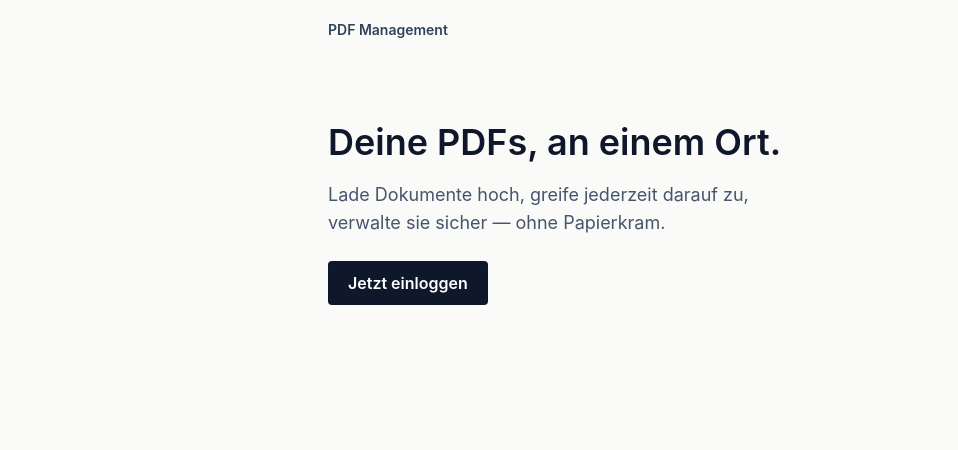
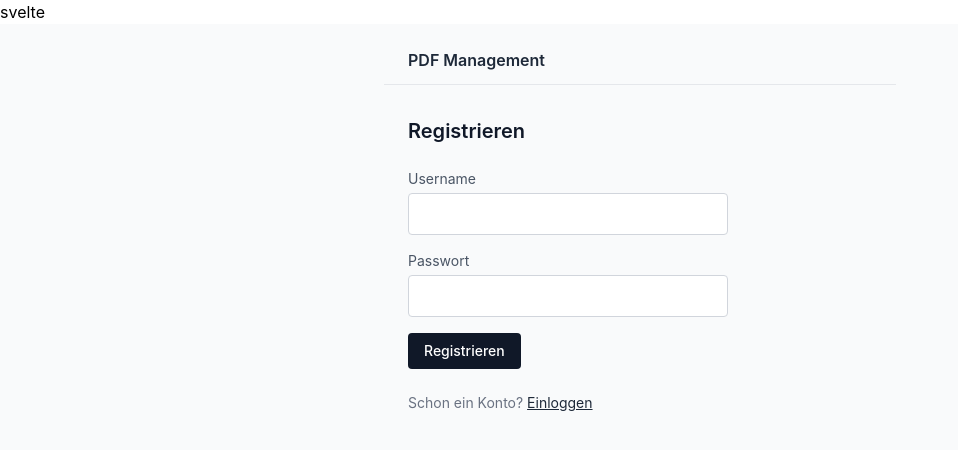
Before and after one commit to SerinaGuri/PDF_Management, a SvelteKit app: page / in a window 1280 px wide. Shown: the top 450 px of the page, without its empty margins (0-958 px from the left). Built offline with nearby package versions, Linux system fonts and the light colour scheme.

Commit message:
Add a bit of design

```diff
--- a/src/hooks.server.js
+++ b/src/hooks.server.js
@@ -1,4 +1,3 @@
-// src/hooks.server.js
 import { pool } from '$lib/server/db.js';
 
 export async function handle({ event, resolve }) {
@@ -7,7 +6,10 @@ export async function handle({ event, resolve }) {
 
   if (userId) {
     // User anhand der ID aus der DB laden
-    const [rows] = await pool.query('SELECT id, username, role FROM users WHERE id = ?', [userId]);
+    const [rows] = await pool.query(
+      'SELECT id, username, role FROM users WHERE id = ?',
+      [userId]
+    );
     if (rows.length > 0) {
       // User-Daten für alle Routen verfügbar machen (event.locals)
       event.locals.user = rows[0];
--- a/src/routes/+layout.svelte
+++ b/src/routes/+layout.svelte
@@ -1,14 +1,14 @@
+svelte
 <script>
   import './layout.css';
   let { children } = $props();
 </script>
 
-<div class="min-h-screen bg-stone-50 text-slate-800">
-  <div class="flex justify-between items-center max-w-2xl mx-auto px-6 pt-5 text-sm">
-    <a href="/" class="font-semibold text-slate-700 hover:text-orange-700 no-underline">PDF Management</a>
+<div class="min-h-screen bg-gray-50">
+  <div class="max-w-lg mx-auto px-6 pt-6 pb-3 flex justify-between items-center border-b border-gray-200">
+    <a href="/" class="font-semibold text-gray-800 no-underline">PDF Management</a>
   </div>
-
-  <div class="max-w-2xl mx-auto px-6 pt-12 pb-20">
+  <div class="max-w-lg mx-auto px-6 pt-8 pb-20">
     {@render children()}
   </div>
 </div>
--- a/src/routes/+page.svelte
+++ b/src/routes/+page.svelte
@@ -1,11 +1,27 @@
-<div class="pt-8 pb-6">
-  <h1 class="text-4xl font-semibold leading-tight text-slate-900">
-    Deine PDFs, an einem Ort.
-  </h1>
-  <p class="mt-4 text-lg text-slate-600 max-w-md">
-    Lade Dokumente hoch, greife jederzeit darauf zu, verwalte sie sicher — ohne Papierkram.
-  </p>
-  <a href="/login" class="inline-block mt-6 bg-slate-900 text-white font-semibold px-5 py-2.5 rounded hover:bg-orange-800 no-underline">
-    Jetzt einloggen
-  </a>
-</div>
+<script>
+  let { form } = $props();
+</script>
+
+<h1 class="text-xl font-semibold text-gray-900 mb-6">Registrieren</h1>
+
+<form method="POST" class="flex flex-col gap-4 max-w-xs">
+  <label class="flex flex-col gap-1 text-sm text-gray-600">
+    Username
+    <input type="text" name="username" required class="border border-gray-300 rounded px-3 py-2 text-gray-900" />
+  </label>
+  <label class="flex flex-col gap-1 text-sm text-gray-600">
+    Passwort
+    <input type="password" name="password" required class="border border-gray-300 rounded px-3 py-2 text-gray-900" />
+  </label>
+  <button type="submit" class="self-start bg-gray-900 text-white text-sm font-medium px-4 py-2 rounded hover:bg-gray-700">
+    Registrieren
+  </button>
+</form>
+
+{#if form?.error}
+  <p class="text-red-600 text-sm mt-3">{form.error}</p>
+{/if}
+
+<p class="text-sm text-gray-500 mt-6">
+  Schon ein Konto? <a href="/login" class="text-gray-800 underline">Einloggen</a>
+</p>
--- a/src/routes/admin/+page.svelte
+++ b/src/routes/admin/+page.svelte
@@ -2,28 +2,36 @@
   let { data } = $props();
 </script>
 
-<h1>Admin-Bereich</h1>
-<p>Eingeloggt als: {data.user.username}</p>
+<div class="flex justify-between items-center mb-6">
+  <div>
+    <h1 class="text-xl font-semibold text-gray-900">Admin-Bereich</h1>
+    <p class="text-sm text-gray-500">{data.user.username}</p>
+  </div>
+  <a href="/logout" class="text-sm text-gray-500 hover:text-gray-800 no-underline">Ausloggen</a>
+</div>
 
-<h2>Alle PDFs</h2>
-<table>
+<table class="w-full text-sm border-collapse">
   <thead>
     <tr>
-<th>Dateiname</th>
-<th>Hochgeladen von</th>
-<th>Aktion</th>
+      <th class="text-left text-xs font-semibold text-gray-500 pb-2 border-b border-gray-300">Dateiname</th>
+      <th class="text-left text-xs font-semibold text-gray-500 pb-2 border-b border-gray-300">Von</th>
+      <th class="text-left text-xs font-semibold text-gray-500 pb-2 border-b border-gray-300">Aktion</th>
     </tr>
   </thead>
   <tbody>
     {#each data.pdfs as pdf}
       <tr>
-<td>{pdf.filename}</td>
-<td>{pdf.username}</td>
-<td>
-<a href={pdf.filepath} target="_blank" download>Herunterladen</a>
-<form method="POST" action="?/delete" style="display:inline">
+        <td class="py-3 border-b border-gray-200 text-gray-800">{pdf.filename}</td>
+        <td class="py-3 border-b border-gray-200 text-gray-600">{pdf.username}</td>
+        <td class="py-3 border-b border-gray-200">
+          <a href={pdf.filepath} target="_blank" download class="text-gray-700 border border-gray-300 rounded px-3 py-1 text-xs no-underline hover:bg-gray-100 mr-2">
+            Herunterladen
+          </a>
+          <form method="POST" action="?/delete" class="inline">
             <input type="hidden" name="id" value={pdf.id} />
-<button type="submit">Löschen</button>
+            <button type="submit" class="text-red-700 border border-red-300 rounded px-3 py-1 text-xs hover:bg-red-50">
+              Löschen
+            </button>
           </form>
         </td>
       </tr>
--- a/src/routes/dashboard/+page.svelte
+++ b/src/routes/dashboard/+page.svelte
@@ -2,26 +2,35 @@
   let { data, form } = $props();
 </script>
 
-<h1>Willkommen, {data.user.username}</h1>
+<div class="flex justify-between items-center mb-6">
+  <h1 class="text-xl font-semibold text-gray-900">Willkommen, {data.user.username}</h1>
+  <a href="/logout" class="text-sm text-gray-500 hover:text-gray-800 no-underline">Ausloggen</a>
+</div>
 
-<form method="POST" action="?/upload" enctype="multipart/form-data">
-  <input type="file" name="pdf" accept="application/pdf" required />
-  <button type="submit">Hochladen</button>
+<form method="POST" action="?/upload" enctype="multipart/form-data" class="flex items-center gap-3 max-w-sm pb-6 border-b border-gray-200">
+  <input type="file" name="pdf" accept="application/pdf" required class="text-sm text-gray-600" />
+  <button type="submit" class="bg-gray-900 text-white text-sm font-medium px-4 py-2 rounded hover:bg-gray-700 shrink-0">
+    Hochladen
+  </button>
 </form>
 
 {#if form?.error}
-  <p style="color: red;">{form.error}</p>
+  <p class="text-red-600 text-sm mt-3">{form.error}</p>
 {/if}
 {#if form?.success}
-  <p style="color: green;">Upload erfolgreich!</p>
+  <p class="text-green-700 text-sm mt-3">Upload erfolgreich!</p>
 {/if}
 
-<h2>Meine PDFs</h2>
+<h2 class="text-sm font-semibold text-gray-500 mt-8 mb-2">Meine PDFs</h2>
 <ul>
   {#each data.pdfs as pdf}
-    <li>
-      {pdf.filename}
-      <a href={pdf.filepath} target="_blank" download>Herunterladen</a>
+    <li class="flex justify-between items-center py-3 border-b border-gray-200 text-sm">
+      <span class="text-gray-800">{pdf.filename}</span>
+      <a href={pdf.filepath} target="_blank" download class="text-gray-700 border border-gray-300 rounded px-3 py-1 text-xs no-underline hover:bg-gray-100">
+        Herunterladen
+      </a>
     </li>
+  {:else}
+    <p class="text-gray-400 text-sm py-3">Noch keine Dateien hochgeladen.</p>
   {/each}
 </ul>
--- a/src/routes/login/+page.svelte
+++ b/src/routes/login/+page.svelte
@@ -1,26 +1,27 @@
 <script>
-  // form-Daten (z.B. Fehlermeldung) von der Server-Action
   let { form } = $props();
 </script>
 
-<h1>Login</h1>
+<h1 class="text-xl font-semibold text-gray-900 mb-6">Login</h1>
 
-<form method="POST">
-  <label>
-    Username:
-    <input type="text" name="username" required />
+<form method="POST" class="flex flex-col gap-4 max-w-xs">
+  <label class="flex flex-col gap-1 text-sm text-gray-600">
+    Username
+    <input type="text" name="username" required class="border border-gray-300 rounded px-3 py-2 text-gray-900" />
   </label>
-
-  <label>
-    Passwort:
-    <input type="password" name="password" required />
+  <label class="flex flex-col gap-1 text-sm text-gray-600">
+    Passwort
+    <input type="password" name="password" required class="border border-gray-300 rounded px-3 py-2 text-gray-900" />
   </label>
-
-  <button type="submit">Einloggen</button>
+  <button type="submit" class="self-start bg-gray-900 text-white text-sm font-medium px-4 py-2 rounded hover:bg-gray-700">
+    Einloggen
+  </button>
 </form>
 
 {#if form?.error}
-  <p style="color: red;">{form.error}</p>
+  <p class="text-red-600 text-sm mt-3">{form.error}</p>
 {/if}
 
-<p class="text-sm text-slate-500 mt-6">  Noch keinen Account? <a href="/register" class="text-orange-800">Hier registrieren</a></p>
+<p class="text-sm text-gray-500 mt-6">
+  Noch kein Konto? <a href="/register" class="text-gray-800 underline">Registrieren</a>
+</p>
```
Lines whose indentation alone changed are shown as unchanged.
